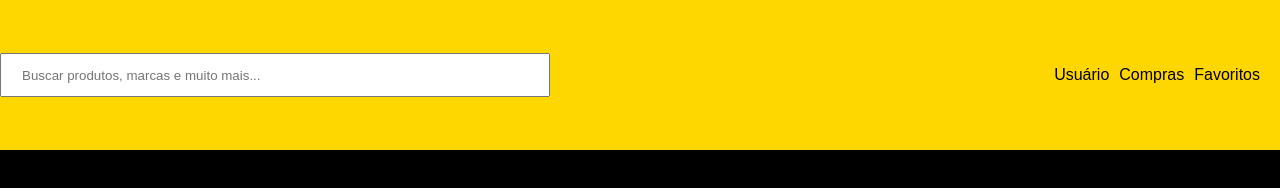
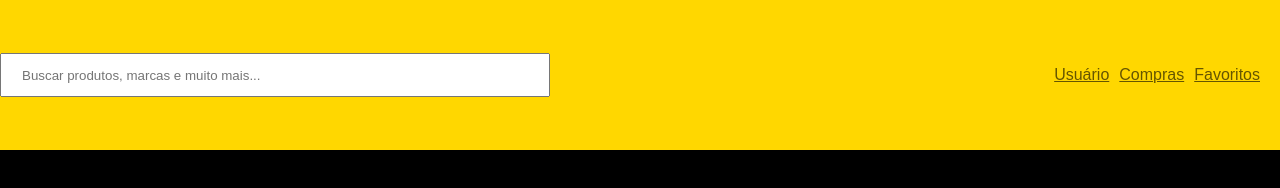
Before and after one commit to JoseEzequiel7/projetoRomerito, a plain HTML site: page homev1.0/home.html in a window 1280 px wide. In both pictures the pointer is over the element 1117 px from the left and 75 px from the top of the page. Drawn offline with Linux system fonts and the light colour scheme.

Commit message:
Update home.css

```diff
--- a/homev1.0/home.css
+++ b/homev1.0/home.css
@@ -47,6 +47,13 @@ header input{
     display: flex;
     flex-grow: 1;
     justify-content: flex-end;
+    cursor: pointer;
+}
+
+.a-lista:hover{
+    text-decoration: underline;
+    opacity: 0.6;
+
 }
 
 /* Resposável por estilizar a lista do header/cabeçalho */
```
